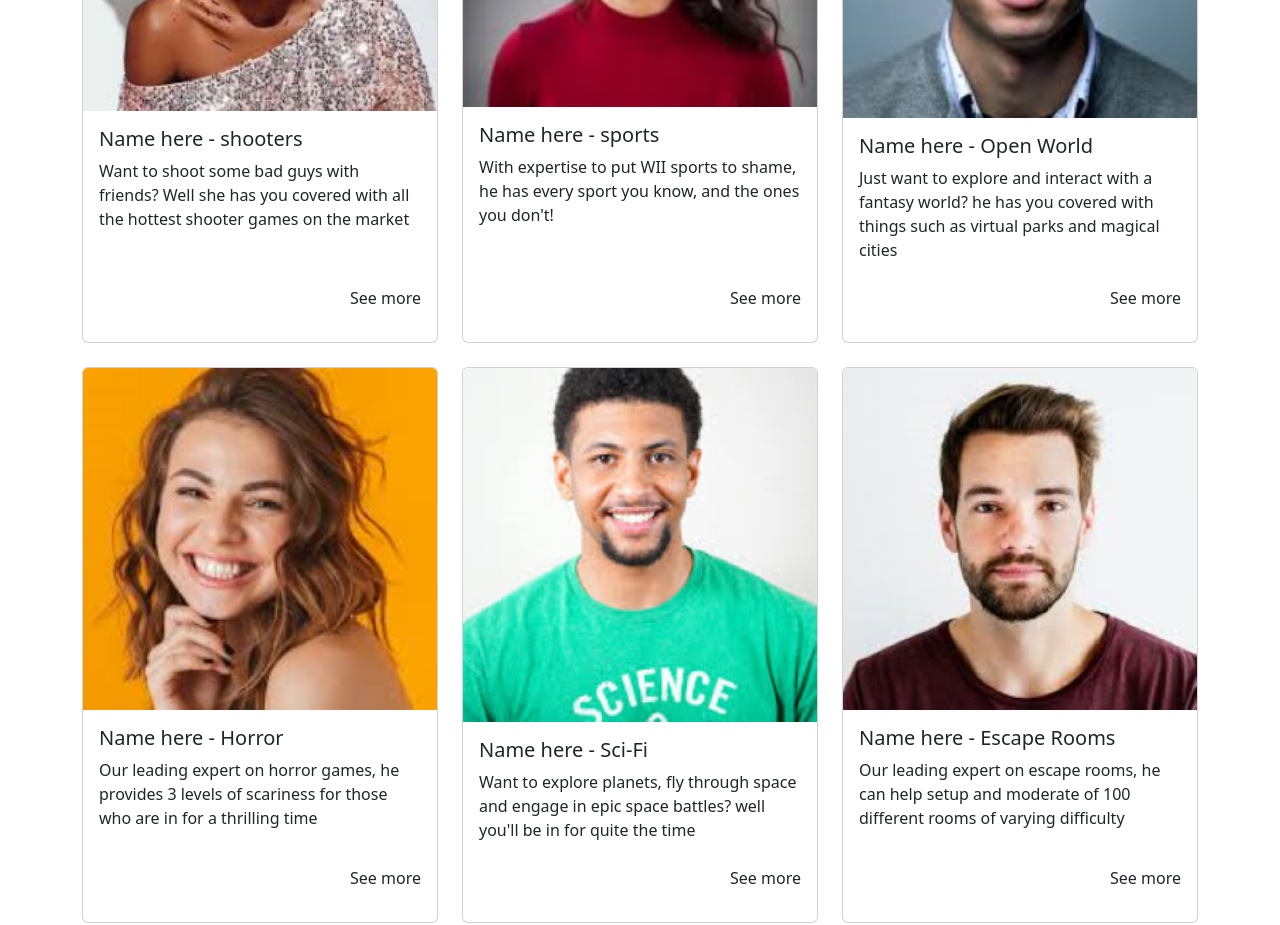
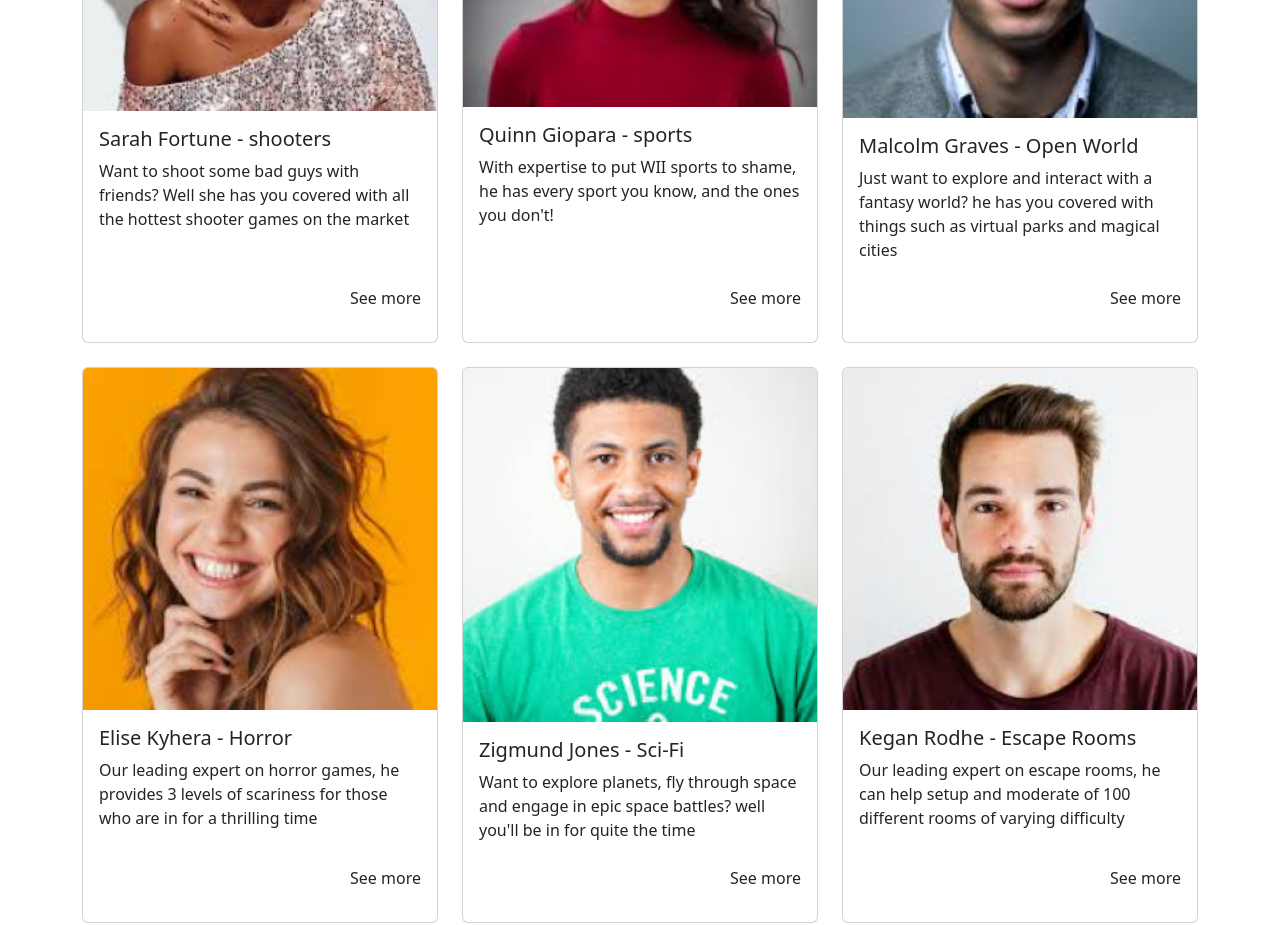
Before and after one commit to LucasGavura/RealityRift, a website: page index.html in a window 1280 px wide. Shown: the part 1480-2405 px from the top of the page. Drawn offline with nearby package versions, Linux system fonts and the light colour scheme.

Commit message:
adding expert info

```diff
--- a/index.html
+++ b/index.html
@@ -128,6 +128,7 @@
       </div>
   </section>
 
+  <!--Expert Section -->
   <section id="experts" class="experts py-5" style="padding-top: 50px;">
     <div class="container">
         <h2 class="text-center mb-5">Our Experts</h2>
@@ -136,7 +137,7 @@
                 <div class="card h-100">
                     <img src="public/assets/images/shooters.png" class="card-img-top img-fluid fixed-height" alt="Expert 1">
                     <div class="card-body d-flex flex-column">
-                        <h5 class="card-title">Name here - shooters</h5>
+                        <h5 class="card-title">Sarah Fortune - shooters</h5>
                         <p class="card-text">Want to shoot some bad guys with friends? Well she has you covered with all the hottest shooter games on the market</p>
                         <div class="mt-auto align-self-end">
                             <p class="price mt-2">See more</p>
@@ -148,7 +149,7 @@
                 <div class="card h-100">
                     <img src="public/assets/images/sports.png" class="card-img-top img-fluid fixed-height" alt="Expert 2">
                     <div class="card-body d-flex flex-column">
-                        <h5 class="card-title">Name here - sports</h5>
+                        <h5 class="card-title">Quinn Giopara - sports</h5>
                         <p class="card-text">With expertise to put WII sports to shame, he has every sport you know, and the ones you don't!</p>
                         <div class="mt-auto align-self-end">
                             <p class="price mt-2">See more</p>
@@ -160,7 +161,7 @@
                 <div class="card h-100">
                     <img src="public/assets/images/open.png" class="card-img-top img-fluid fixed-height" alt="Expert 3">
                     <div class="card-body d-flex flex-column">
-                        <h5 class="card-title">Name here - Open World</h5>
+                        <h5 class="card-title">Malcolm Graves - Open World</h5>
                         <p class="card-text">Just want to explore and interact with a fantasy world? he has you covered with things such as virtual parks and magical cities</p>
                         <div class="mt-auto align-self-end">
                             <p class="price mt-2">See more</p>
@@ -168,12 +169,11 @@
                     </div>
                 </div>
             </div>
-            <!-- Repeat for Experts 4, 5, and 6 -->
             <div class="col-md-4 mb-4">
                 <div class="card h-100">
                     <img src="public/assets/images/horror.png" class="card-img-top img-fluid fixed-height" alt="Expert 4">
                     <div class="card-body d-flex flex-column">
-                        <h5 class="card-title">Name here - Horror</h5>
+                        <h5 class="card-title">Elise Kyhera - Horror</h5>
                         <p class="card-text">Our leading expert on horror games, he provides 3 levels of scariness for those who are in for a thrilling time</p>
                         <div class="mt-auto align-self-end">
                             <p class="price mt-2">See more</p>
@@ -185,7 +185,7 @@
                 <div class="card h-100">
                     <img src="public/assets/images/scifi.png" class="card-img-top img-fluid fixed-height" alt="Expert 5">
                     <div class="card-body d-flex flex-column">
-                        <h5 class="card-title">Name here - Sci-Fi</h5>
+                        <h5 class="card-title">Zigmund Jones - Sci-Fi</h5>
                         <p class="card-text">Want to explore planets, fly through space and engage in epic space battles? well you'll be in for quite the time</p>
                         <div class="mt-auto align-self-end">
                             <p class="price mt-2">See more</p>
@@ -197,7 +197,7 @@
                 <div class="card h-100">
                     <img src="public/assets/images/escape.png" class="card-img-top img-fluid fixed-height" alt="Expert 6">
                     <div class="card-body d-flex flex-column">
-                        <h5 class="card-title">Name here - Escape Rooms</h5>
+                        <h5 class="card-title">Kegan Rodhe - Escape Rooms</h5>
                         <p class="card-text">Our leading expert on escape rooms, he can help setup and moderate of 100 different rooms of varying difficulty</p>
                         <div class="mt-auto align-self-end">
                             <p class="price mt-2">See more</p>
```
